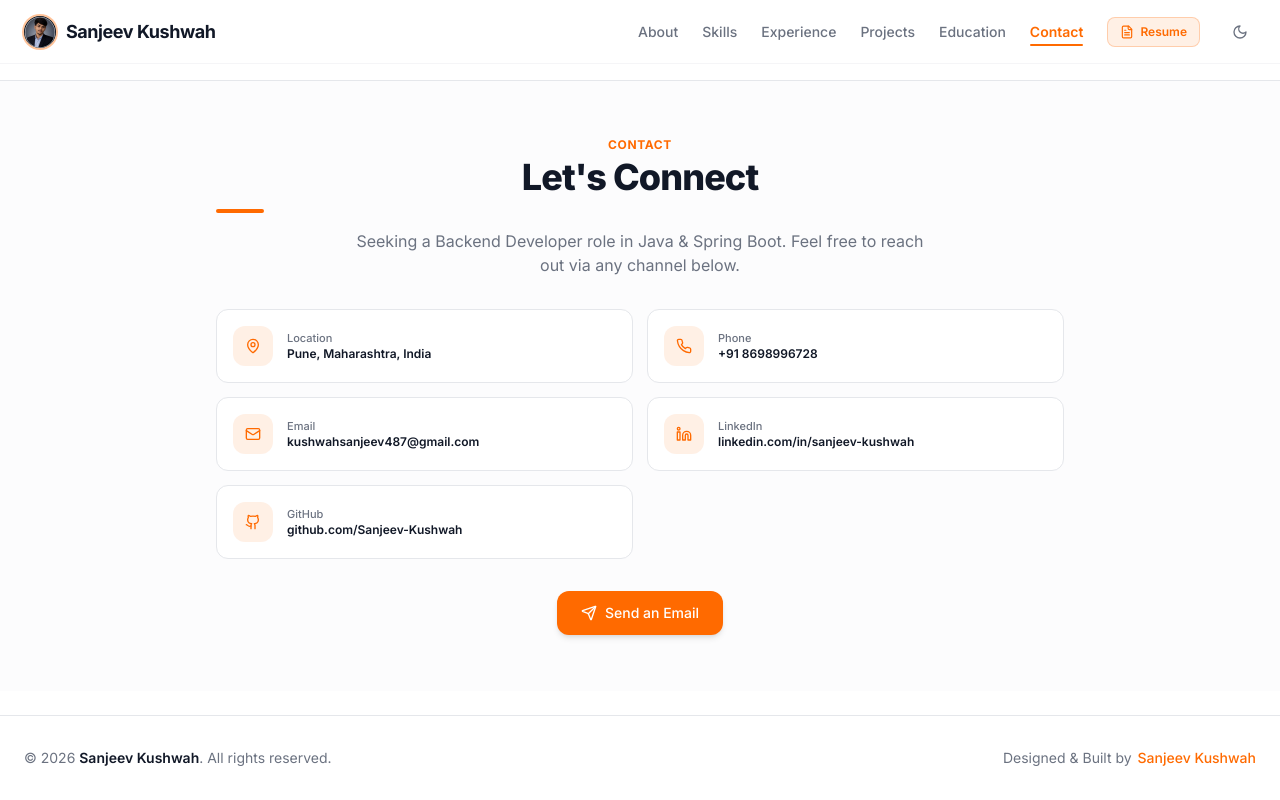
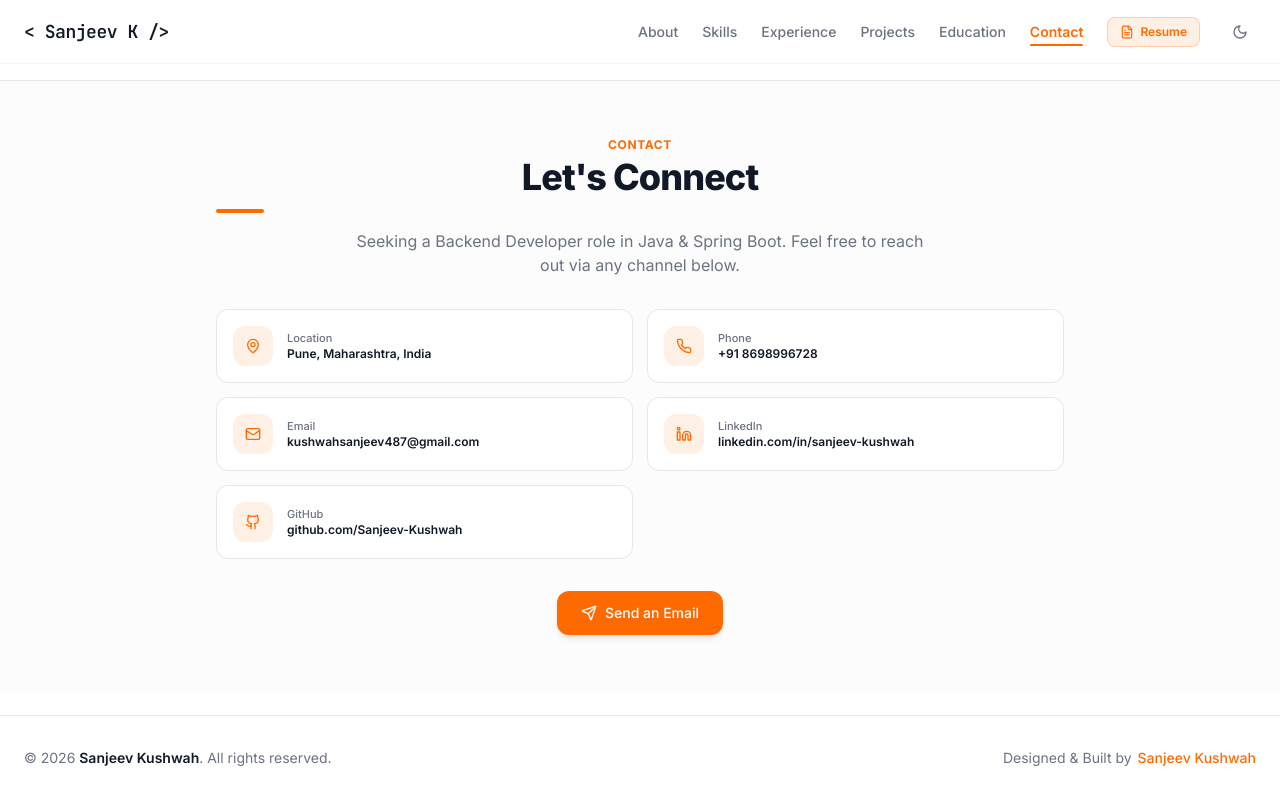
Before and after one commit to Sanjeev-Kushwah/Sanjeevkushwah-portfolio, a React (Vite) app: page /contact in a window 1280 px wide. Built offline with nearby package versions, Linux system fonts and the light colour scheme.

Commit message:
Remove top left header photo and update brand title to < Sanjeev K />

```diff
--- a/src/components/Navbar.jsx
+++ b/src/components/Navbar.jsx
@@ -126,16 +126,9 @@ export default function Navbar() {
     >
       <nav className="max-w-7xl mx-auto h-full px-6 flex items-center justify-between">
         {/* Brand Logo */}
-        <Link to="/" className="flex items-center gap-2.5 group" aria-label="Sanjeev Kushwah Home">
-          <motion.img
-            whileHover={{ scale: 1.08, rotate: 3 }}
-            transition={{ duration: 0.2 }}
-            src="/logo.png"
-            alt="Sanjeev Kushwah Logo"
-            className="w-8 h-8 rounded-full ring-2 ring-brand/40"
-          />
-          <span className="font-bold tracking-tight text-light-text dark:text-dark-text text-base md:text-lg">
-            Sanjeev Kushwah
+        <Link to="/" className="flex items-center group" aria-label="Sanjeev Kushwah Home">
+          <span className="font-mono font-bold tracking-tight text-light-text dark:text-dark-text text-base md:text-lg group-hover:text-brand transition-colors">
+            &lt; Sanjeev K /&gt;
           </span>
         </Link>
 
```
